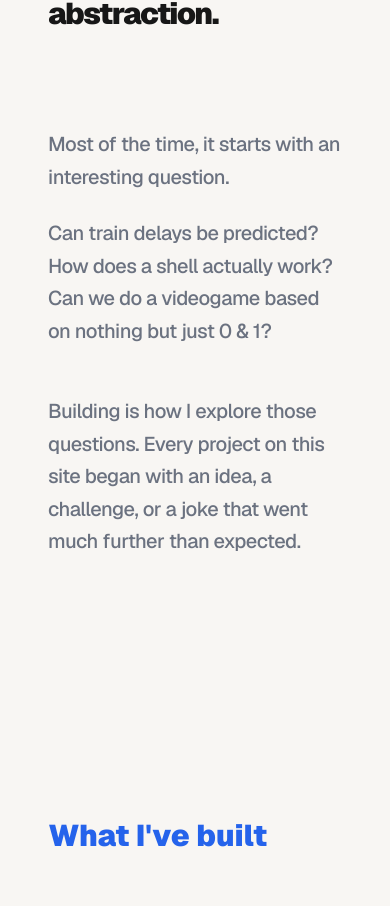
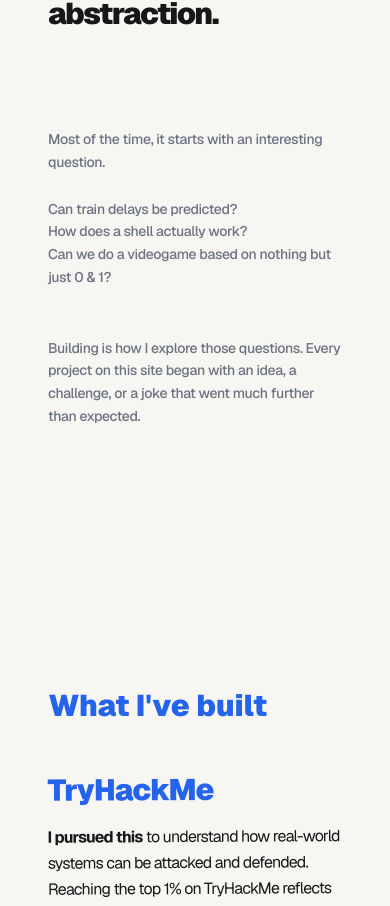
Before and after one commit to vyyvii/portfolio, a Next.js app: page / in a window 390 px wide. Shown: the part 1354-2260 px from the top of the page. Built offline with nearby package versions, Linux system fonts and the light colour scheme.

Commit message:
FIX: style responsive

```diff
--- a/components/about.tsx
+++ b/components/about.tsx
@@ -20,7 +20,7 @@
 
       <div className="
             max-w-4xl mx-auto mt-24
-            tracking-tight text-xl lg:text-2xl">
+            tracking-tight text-sm lg:text-2xl">
         <p className="mt-12 leading-relaxed text-[var(--foreground-muted)] font-medium">
           Most of the time, it starts with an interesting question.
         </p>
--- a/components/project.tsx
+++ b/components/project.tsx
@@ -21,8 +21,7 @@
           <p className="text-md lg:text-xl text-[var(--foreground)] leading-relaxed">
             <strong className="text-[var(--foreground)]">
               {project.lead}
-            </strong>
-            {project.description}
+            </strong> {project.description}
           </p>
 
           <div className="flex flex-wrap gap-2">
```
